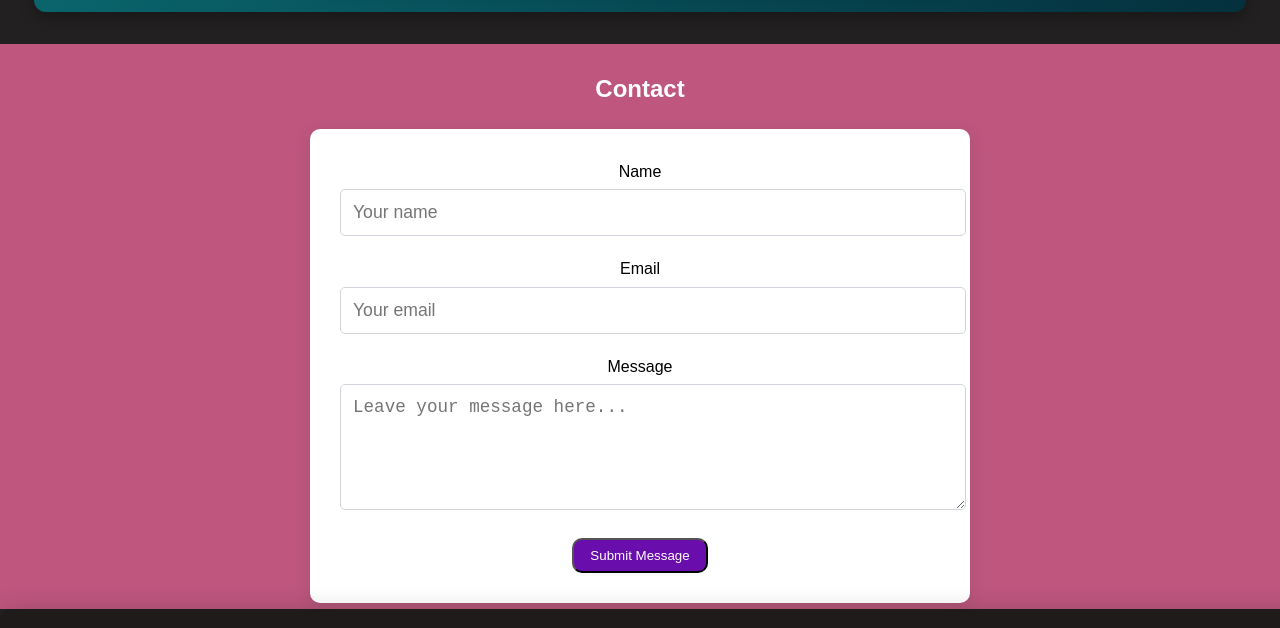
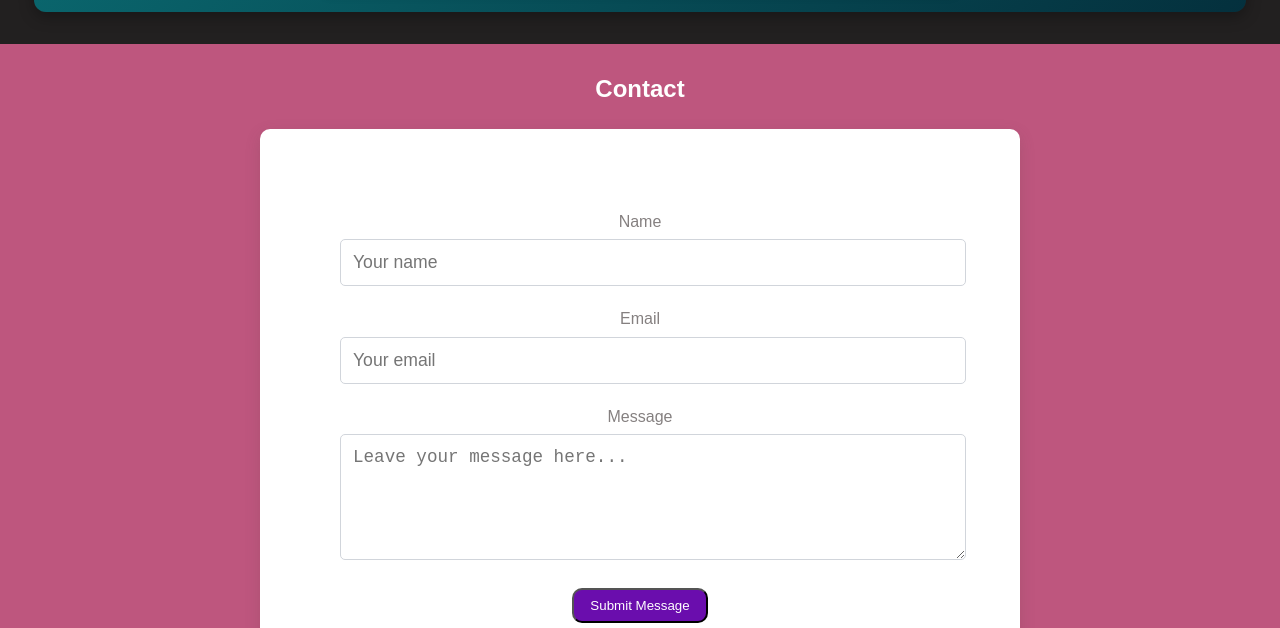
Before and after one commit to thoufiqt230/portfoli, a plain HTML site: page index.html in a window 1280 px wide. Shown: the part 2638-3266 px from the top of the page. Drawn offline with Linux system fonts and the light colour scheme.

Commit message:
Update style.css

```diff
--- a/style.css
+++ b/style.css
@@ -259,8 +259,8 @@ header {
   max-width: 600px;
   margin: 0 auto;
   background: #fff;
-  color: #000;
-  padding: 30px;
+  color: #858080;
+  padding: 80px;
   border-radius: 10px;
   box-shadow: 0 5px 15px rgba(97, 68, 68, 0.2);
 
```
